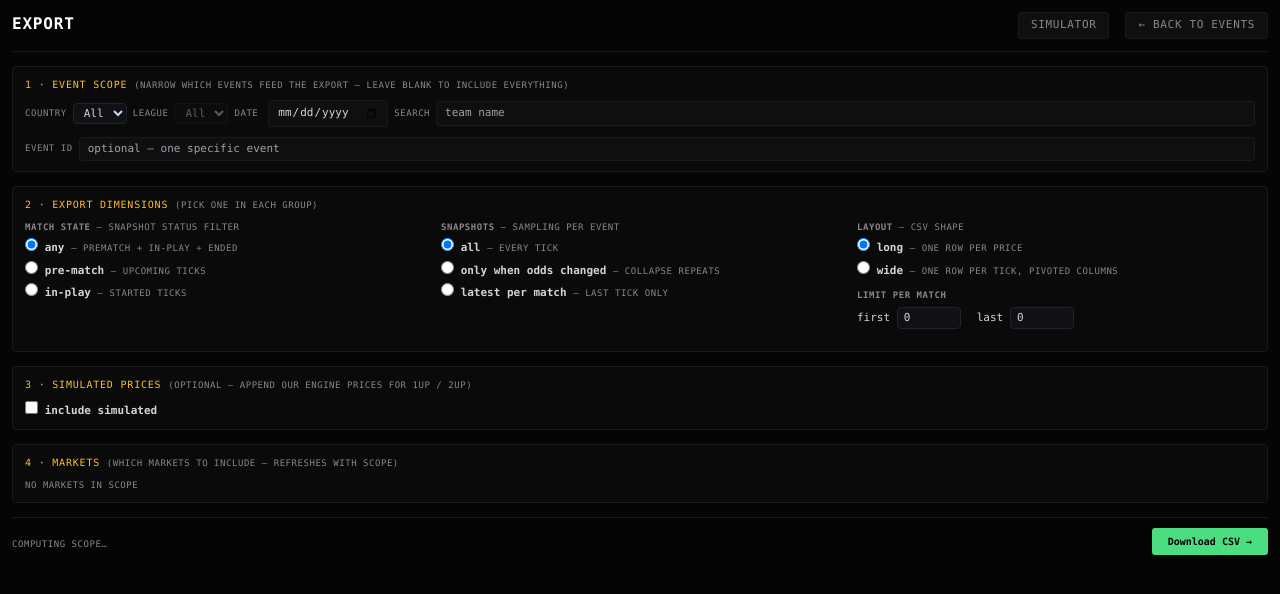
After one commit to lorenzosntr-pawa/odds-scraper, a FastAPI app: template src/odds_scraper/web/templates/export.html in a window 1280 px wide. The commit adds this page. Shown: the top 594 px of the page. Run offline with FastAPI, Linux system fonts and the light colour scheme; the template is opened without the code that fills it, so the values that code supplies are empty; parts of the project's set-up code (start-up, migrations or seed data) failed here and were passed over; some libraries are stand-ins or nearby versions.

Commit message:
feat(export): /export page + streaming CSV routes
Co-Authored-By: Claude Opus 4.8 (1M context) <noreply@anthropic.com>

```diff
--- a/src/odds_scraper/web/app.py
+++ b/src/odds_scraper/web/app.py
@@ -16,6 +16,7 @@ from odds_scraper.pricer import (
 )
 
 from . import queries
+from .export_routes import register_export_routes
 from .pricer_routes import register_pricer_routes
 
 # Markets visible in the collapsed event-list card, in display order.
@@ -241,6 +242,7 @@ def create_app(db_path: Path) -> FastAPI:
     app.mount("/static", StaticFiles(directory=str(pkg_dir / "static")), name="static")
 
     register_pricer_routes(app, templates, db_path=db_path, conn=conn)
+    register_export_routes(app, templates, db_path=db_path, conn=conn)
 
     @app.get("/", response_class=HTMLResponse)
     async def index(request: Request, status: str = Query("upcoming")):
--- /dev/null
+++ b/src/odds_scraper/web/templates/export.html
@@ -0,0 +1,203 @@
+{% extends "base.html" %}
+{% block content %}
+<div class="p-3 max-w-screen-2xl mx-auto" data-page-title="Export">
+  <div class="flex justify-between border-b border-gray-900 pb-3 mb-3">
+    <div class="text-white font-semibold tracking-wider" title="Export">EXPORT</div>
+    <div class="flex gap-1">
+      <a class="tab" href="/simulator">SIMULATOR</a>
+      <a class="tab" href="/" style="margin-left:12px">← back to events</a>
+    </div>
+  </div>
+
+  <form method="get" action="/export.csv" class="sim-form">
+    <div class="sim-section">
+      <div class="sim-section-h">1 · Event scope <span class="filter-lbl">(narrow which events feed the export — leave blank to include everything)</span></div>
+
+      <div class="filter-group" style="flex-wrap:wrap;row-gap:10px">
+        <span class="filter-lbl">Country</span>
+        <select id="exp-country" name="country" class="filter-select"
+                hx-get="/export/count" hx-include="closest form"
+                hx-target="#scope-count" hx-trigger="change">
+          <option value="">All</option>
+          {% for c in country_league_index %}
+            <option value="{{ c.country_id }}">{{ c.country_name }}</option>
+          {% endfor %}
+        </select>
+
+        <span class="filter-lbl">League</span>
+        <select id="exp-league" name="league" class="filter-select" disabled
+                hx-get="/export/count" hx-include="closest form"
+                hx-target="#scope-count" hx-trigger="change">
+          <option value="">All</option>
+        </select>
+
+        <span class="filter-lbl">Date</span>
+        <input type="date" class="custom-hours" name="date"
+               hx-get="/export/count" hx-include="closest form"
+               hx-target="#scope-count" hx-trigger="change">
+
+        <span class="filter-lbl">Search</span>
+        <input class="search-input" type="search" name="search" placeholder="team name"
+               hx-get="/export/count" hx-include="closest form"
+               hx-target="#scope-count" hx-trigger="input changed delay:300ms">
+      </div>
+
+      <div class="filter-group" style="margin-top:10px">
+        <span class="filter-lbl">Event ID</span>
+        <input class="search-input" type="text" name="event_id" placeholder="optional — one specific event"
+               hx-get="/export/count" hx-include="closest form"
+               hx-target="#scope-count" hx-trigger="input changed delay:300ms">
+      </div>
+
+      <script type="application/json" id="exp-country-league-index">
+        {
+          "items": [
+            {% for c in country_league_index %}
+              {
+                "country_id":   {{ c.country_id|tojson }},
+                "country_name": {{ c.country_name|tojson }},
+                "leagues": [
+                  {% for l in c.leagues %}
+                    {"league_id": {{ l.league_id|tojson }}, "league_name": {{ l.league_name|tojson }}}{% if not loop.last %},{% endif %}
+                  {% endfor %}
+                ]
+              }{% if not loop.last %},{% endif %}
+            {% endfor %}
+          ]
+        }
+      </script>
+    </div>
+
+    <div class="sim-section">
+      <div class="sim-section-h">2 · Export dimensions <span class="filter-lbl">(pick one in each group)</span></div>
+      <div class="sim-run-grid">
+        <div>
+          <div class="filter-lbl" style="margin-bottom:4px"><b>Match state</b> — snapshot status filter</div>
+          <div class="filter-group" style="flex-direction:column;align-items:flex-start;gap:4px">
+            <label><input type="radio" name="regime" value="any" checked
+                   hx-get="/export/count" hx-include="closest form" hx-target="#scope-count" hx-trigger="change">
+              <b>any</b> <span class="filter-lbl">— prematch + in-play + ended</span></label>
+            <label><input type="radio" name="regime" value="prematch"
+                   hx-get="/export/count" hx-include="closest form" hx-target="#scope-count" hx-trigger="change">
+              <b>pre-match</b> <span class="filter-lbl">— UPCOMING ticks</span></label>
+            <label><input type="radio" name="regime" value="live"
+                   hx-get="/export/count" hx-include="closest form" hx-target="#scope-count" hx-trigger="change">
+              <b>in-play</b> <span class="filter-lbl">— STARTED ticks</span></label>
+          </div>
+        </div>
+        <div>
+          <div class="filter-lbl" style="margin-bottom:4px"><b>Snapshots</b> — sampling per event</div>
+          <div class="filter-group" style="flex-direction:column;align-items:flex-start;gap:4px">
+            <label><input type="radio" name="density" value="all" checked
+                   hx-get="/export/count" hx-include="closest form" hx-target="#scope-count" hx-trigger="change">
+              <b>all</b> <span class="filter-lbl">— every tick</span></label>
+            <label><input type="radio" name="density" value="onchange"
+                   hx-get="/export/count" hx-include="closest form" hx-target="#scope-count" hx-trigger="change">
+              <b>only when odds changed</b> <span class="filter-lbl">— collapse repeats</span></label>
+            <label><input type="radio" name="density" value="latest"
+                   hx-get="/export/count" hx-include="closest form" hx-target="#scope-count" hx-trigger="change">
+              <b>latest per match</b> <span class="filter-lbl">— last tick only</span></label>
+          </div>
+        </div>
+        <div>
+          <div class="filter-lbl" style="margin-bottom:4px"><b>Layout</b> — CSV shape</div>
+          <div class="filter-group" style="flex-direction:column;align-items:flex-start;gap:4px">
+            <label><input type="radio" name="format" value="long" checked>
+              <b>long</b> <span class="filter-lbl">— one row per price</span></label>
+            <label><input type="radio" name="format" value="wide">
+              <b>wide</b> <span class="filter-lbl">— one row per tick, pivoted columns</span></label>
+          </div>
+          <div class="filter-lbl" style="margin-top:10px;margin-bottom:4px"><b>Limit per match</b></div>
+          <div class="filter-group" style="gap:8px">
+            <label>first <input type="number" name="first_n" value="0" min="0" class="filter-select" style="width:64px"></label>
+            <label>last <input type="number" name="last_n" value="0" min="0" class="filter-select" style="width:64px"></label>
+          </div>
+        </div>
+      </div>
+    </div>
+
+    <div class="sim-section">
+      <div class="sim-section-h">3 · Simulated prices <span class="filter-lbl">(optional — append OUR engine prices for 1UP / 2UP)</span></div>
+      <div class="filter-group" style="gap:14px">
+        <label><input type="checkbox" name="sim" value="1"> <b>include simulated</b></label>
+        {% for en in sim_engines %}
+          <label><input type="checkbox" name="engine" value="{{ en }}"{% if en == 'v4' %} checked{% endif %}> {{ en|upper }}</label>
+        {% endfor %}
+      </div>
+    </div>
+
+    <div class="sim-section">
+      <div class="sim-section-h">4 · Markets <span class="filter-lbl">(which markets to include — refreshes with scope)</span></div>
+      <div id="market-list" class="filter-group" style="flex-wrap:wrap;row-gap:6px;column-gap:14px"
+           hx-get="/export/markets"
+           hx-include="#exp-country, #exp-league, [name=date], [name=event_id]"
+           hx-target="#market-list" hx-swap="innerHTML"
+           hx-trigger="change from:#exp-country,
+                       change from:#exp-league,
+                       change from:[name=date],
+                       input changed delay:300ms from:[name=event_id]">
+        {% for mid, line in markets %}
+          {% set val = mid ~ '|' ~ line %}
+          <label><input type="checkbox" name="market" value="{{ val }}" checked>
+            {% if line == 0.0 %}{{ mid }}{% else %}{{ mid }} @ {{ line }}{% endif %}</label>
+        {% else %}
+          <span class="filter-lbl">no markets in scope</span>
+        {% endfor %}
+      </div>
+    </div>
+
+    <div class="sim-run-bar">
+      <div id="scope-count" hx-get="/export/count" hx-trigger="load" hx-include="closest form">
+        <span class="filter-lbl">computing scope…</span>
+      </div>
+      <button type="submit" class="chip on" style="padding:6px 16px;cursor:pointer">
+        Download CSV →
+      </button>
+    </div>
+  </form>
+</div>
+
+<style>
+  .sim-section { margin: 14px 0; padding: 10px 12px; background: #0a0a0a; border: 1px solid #1a1a1a; border-radius: 4px; }
+  .sim-section-h { color: #fbbf24; font-size: 10px; text-transform: uppercase; letter-spacing: 0.08em; margin-bottom: 8px; }
+  .sim-form label { color: #d1d5db; font-size: 11px; margin-right: 8px; }
+  .sim-run-grid { display: grid; grid-template-columns: 1fr 1fr 1fr; gap: 18px; margin-bottom: 12px; }
+  .sim-run-bar { display: flex; justify-content: space-between; align-items: center; border-top: 1px solid #1a1a1a; padding-top: 10px; margin-top: 6px; }
+  @media (max-width: 640px) {
+    .sim-run-grid { grid-template-columns: 1fr; }
+    .sim-run-bar { flex-direction: column; align-items: stretch; gap: 8px; }
+  }
+</style>
+
+<script>
+  // Country → League cascade for the export scope panel.
+  (function () {
+    const countrySel = document.getElementById('exp-country');
+    const leagueSel  = document.getElementById('exp-league');
+    const dataTag    = document.getElementById('exp-country-league-index');
+    if (!countrySel || !leagueSel || !dataTag) return;
+    let index = [];
+    try { index = JSON.parse(dataTag.textContent).items || []; }
+    catch { index = []; }
+
+    function populateLeagues(country_id) {
+      leagueSel.innerHTML = '<option value="">All</option>';
+      if (!country_id) { leagueSel.disabled = true; return; }
+      const country = index.find(c => c.country_id === country_id);
+      if (!country) { leagueSel.disabled = true; return; }
+      for (const lg of country.leagues) {
+        const opt = document.createElement('option');
+        opt.value = lg.league_id;
+        opt.textContent = lg.league_name;
+        leagueSel.appendChild(opt);
+      }
+      leagueSel.disabled = country.leagues.length === 0;
+    }
+
+    countrySel.addEventListener('change', () => {
+      populateLeagues(countrySel.value);
+      leagueSel.dispatchEvent(new Event('change', {bubbles: true}));
+    });
+  })();
+</script>
+{% endblock %}
--- a/src/odds_scraper/web/templates/index.html
+++ b/src/odds_scraper/web/templates/index.html
@@ -9,6 +9,7 @@
       <button class="tab{% if s == 'upcoming' %} active{% endif %}" data-status="upcoming">UPCOMING</button>
       <button class="tab{% if s == 'ended' %} active{% endif %}" data-status="ended">ENDED</button>
       <a class="tab" href="/simulator" style="margin-left:12px;color:#fbbf24">SIMULATOR →</a>
+      <a class="tab" href="/export" style="color:#fbbf24">EXPORT →</a>
     </div>
   </div>
 
```
Also changed, not shown: src/odds_scraper/web/export_routes.py (added, +131 -0 lines), tests/test_export_routes.py (added, +121 -0 lines).
